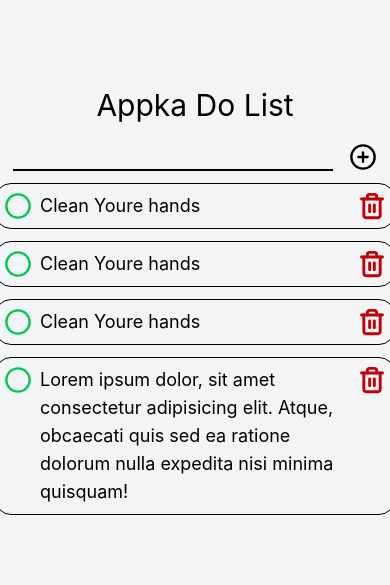
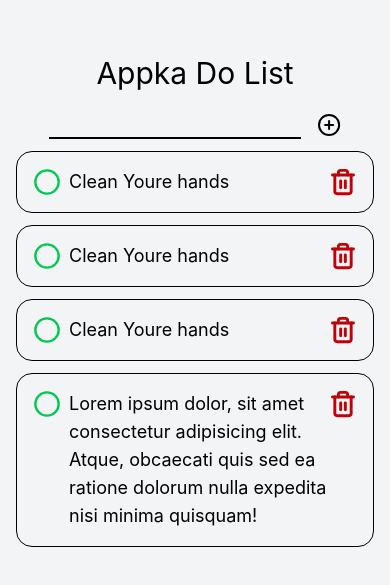
Before and after one commit to WilliamMark1963/React-ToDoList, a React (Vite) app: page / in a window 390 px wide. Shown: the part 115-700 px from the top of the page. Built offline with nearby package versions, Linux system fonts and the light colour scheme.

Commit message:
Added Responsiveness

```diff
--- a/src/App.jsx
+++ b/src/App.jsx
@@ -7,10 +7,10 @@ function App(){
 
 
   return(
-    <div className="flex flex-col min-h-screen items-center justify-center bg-gray-100">
+    <div className="flex flex-col min-h-screen items-center justify-center bg-gray-100 p-4">
       <h2 className="text-3xl mb-5">Appka Do List</h2>
       <div className=" flex">
-      <input type="text" className="mr-4 border-b-2 outline-0 w-80" />
+      <input type="text" className="mr-4 border-b-2 outline-0 w-full max-w-[300px] sm:w-80" />
       <CirclePlus className="size-7 hover:text-olive-600"/>
       </div>
 
--- a/src/Components/ToDo.jsx
+++ b/src/Components/ToDo.jsx
@@ -6,7 +6,7 @@ export function ToDO({task}){
         setComplete(!complete)
     }
     return (
-    <div className="w-100  border rounded-2xl flex p-2 justify-between m-3">
+    <div className="w-full max-w-md border rounded-2xl flex p-4 justify-between my-3">
         <div className='flex flex-1'>
             {
                 complete ? <CircleCheck className="text-green-500 size-7  shrink-0" onClick={handleComplete}/> : <Circle className="text-green-500 size-7 shrink-0" onClick={handleComplete} />
@@ -17,7 +17,7 @@ export function ToDO({task}){
 
 
         </div>
-        <Trash2 className="text-red-700 size-7 stroke-[2.5px]" />
+        <Trash2 className="text-red-700 size-7 stroke-[2.5px] shrink-0" />
     </div>
     )
 }
```
